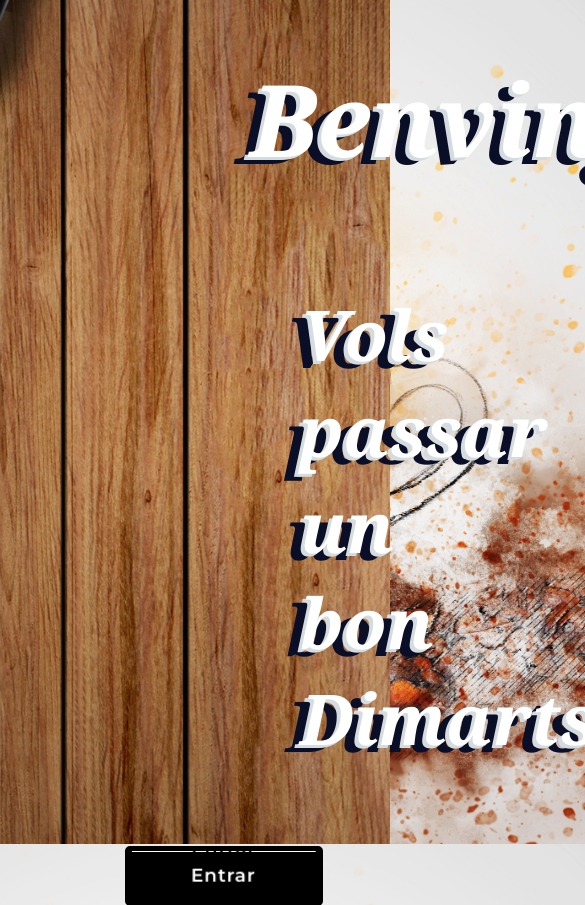
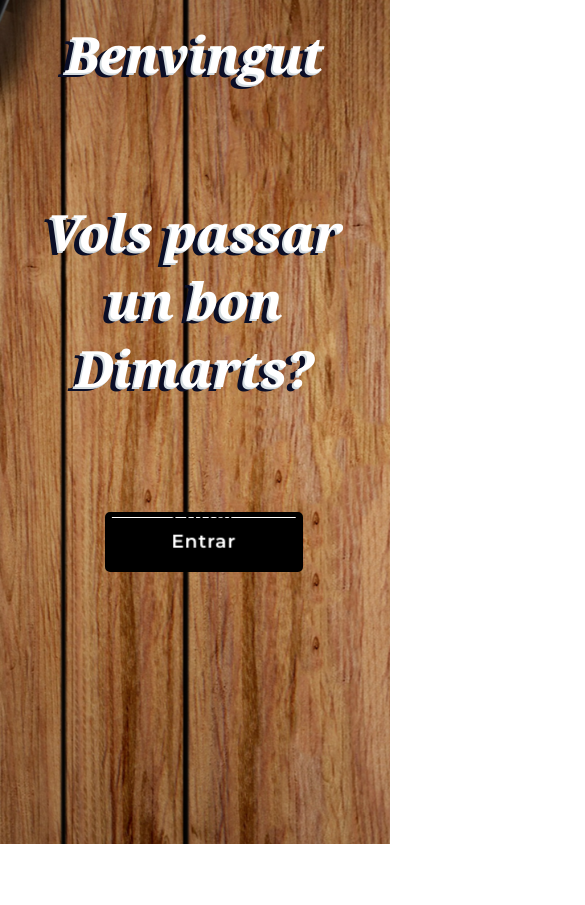
Before and after one commit to JavierPeDe/S8.Acudits-React, a React (Create React App) app: page / in a window 390 px wide. Shown: the top 905 px of the page, 585 px wide, since content can reach past the window. After the commit the page ends 844 px from the top, so only its background shows below. Built offline with nearby package versions, Linux system fonts and the light colour scheme.

Commit message:
Improve code readability and responsive code

```diff
--- a/src/App.css
+++ b/src/App.css
@@ -10,7 +10,6 @@
   align-items: center;
   margin: auto;
   margin-top: 20px;
-
 }
 .JokeTitle {
   font-family: 'Indie Flower', cursive;
@@ -31,7 +30,6 @@
   margin: auto;
   margin-bottom: 5px;
   max-width: 780px;
-
 }
 
 .card-body {
@@ -50,9 +48,9 @@
 }
 .container-form {
   margin-top: 30px;
-  margin-left: 62%;
+  margin-left: 20%;
 }
-.titul-Weather{
+.titul-Weather {
   font-family: 'Indie Flower', cursive;
   font-size: 3em;
   margin-top: 30px;
--- a/src/components/MainContainer.js
+++ b/src/components/MainContainer.js
@@ -8,11 +8,8 @@ function MainContainer() {
       <div className="container">
         <JokeContainer />
       </div>
-
-        <CardsWeather />
-
+      <CardsWeather />
     </div>
   );
 }
-
 export default MainContainer;
--- a/src/components/WelcomeComponent/welcome-Style.css
+++ b/src/components/WelcomeComponent/welcome-Style.css
@@ -3,7 +3,7 @@
 .title-welcome {
   color: #fff;
   margin-left: 250px;
-  padding-top: 50px;
+  padding-top: 80px;
   text-align: center;
   font-weight: 700;
   font: italic bold 100px Georgia, Serif;
@@ -34,7 +34,7 @@
 /* Button */
 .container-button {
   margin-left: 10%;
-  margin-top: 80px;
+  margin-top: 100px;
   display: flex;
   align-items: flex-end;
   justify-content: center;
@@ -82,3 +82,29 @@ span a:after {
 span a:hover {
   transform: translateZ(-25px) rotateX(-90deg);
 }
+
+@media (max-width: 1200px) {
+  .container-button {
+    margin-left: 0;
+    padding-left: 0;
+  }
+  .title-welcome {
+    margin-left: 0;
+    padding-top: 20px;
+    text-shadow: -2px 1.5px 0 #d4dce0, -7px 3.5px 0 #0a0e27;
+  }
+  .currentDay {
+    margin-left: 0px;
+    padding: 10px;
+    text-shadow: -2px 1.5px 0 #d4dce0, -7px 3.5px 0 #0a0e27;
+  }
+
+  @media (max-width: 992px) {
+  }
+  .title-welcome {
+    font-size: 50px;
+  }
+  .currentDay {
+    font-size: 50px;
+  }
+}
```
Also changed, not shown: src/App.js (+5 -3 lines), src/components/weatherCards/CardsWeather.js (+6 -4 lines).
